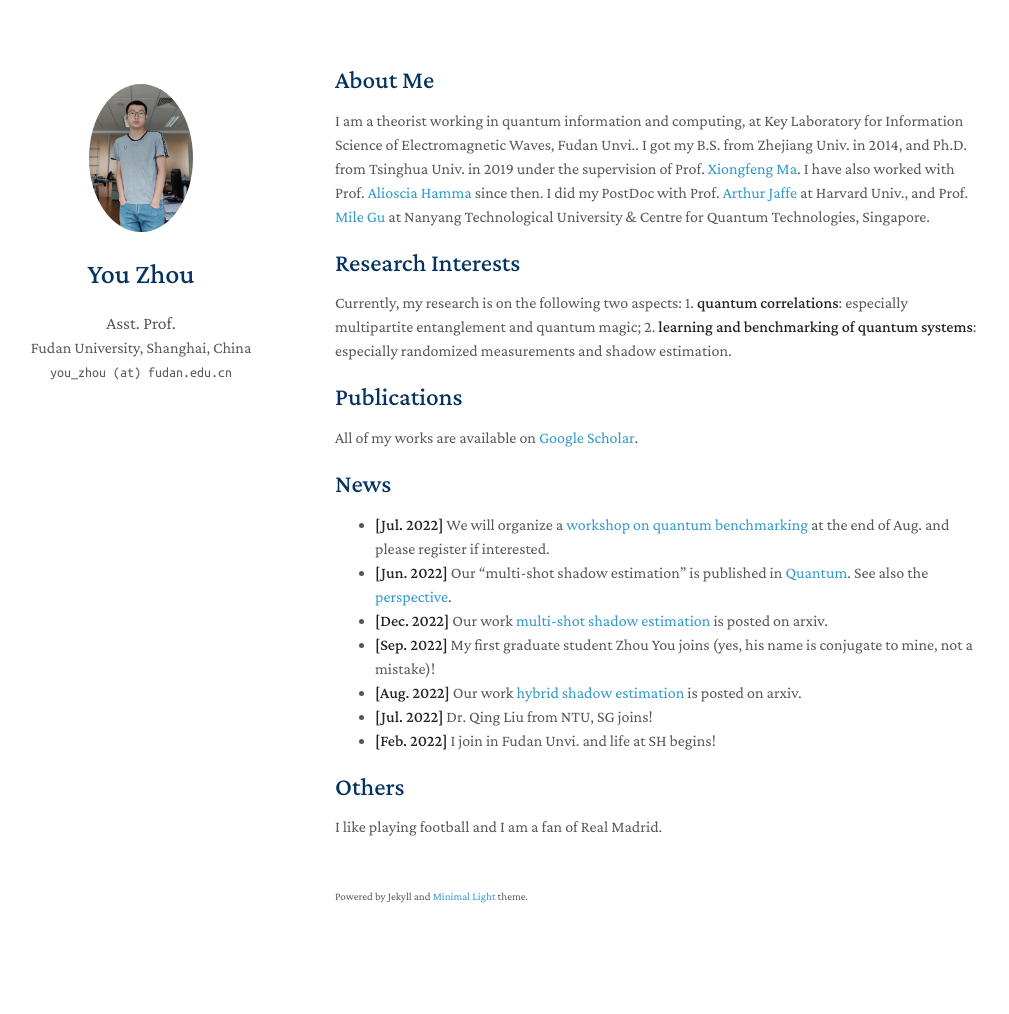
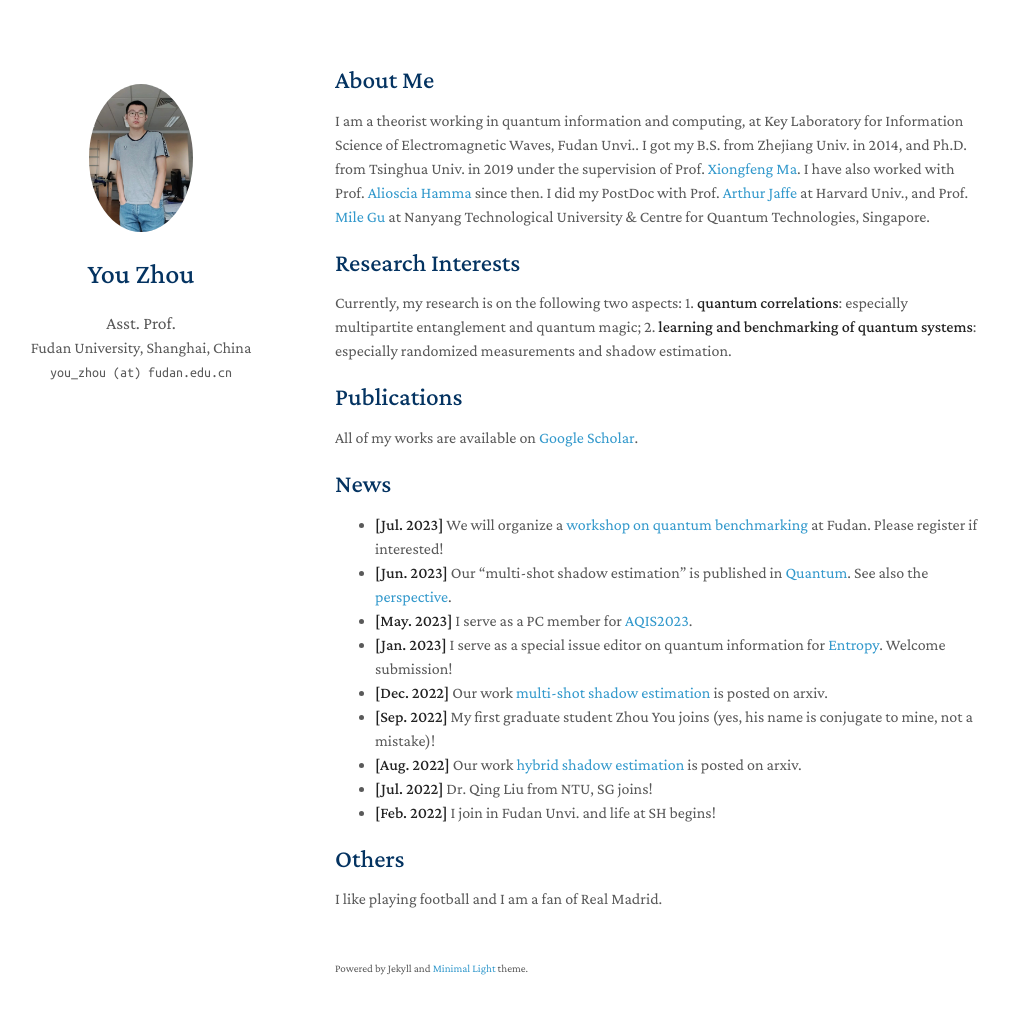
Before and after one commit to youzhoutravel/homepage1, a Jekyll site: the page built from index.md, in a window 1280 px wide and 1049 px high. Shown: the top 1014 px of the window, without its empty margins (135-1144 px from the left). Built offline with Jekyll 4.4.1, drawn with Linux system fonts in a browser that asks for light colours; nearby versions of some CDN libraries; a style sheet for code colours, icons or effects is not loaded; our own code applies the rules of GitHub Pages for plain Markdown files.

Commit message:
Update index.md

```diff
--- a/index.md
+++ b/index.md
@@ -14,8 +14,10 @@ Currently, my research is on the following two aspects: 1. **quantum correlation
 All of my works are available on [Google Scholar](https://scholar.google.com/citations?view_op=list_works&hl=en&hl=en&user=oQ_tbtYAAAAJ&sortby=pubdate).
 
 ## News
-- **[Jul. 2022]** We will organize a [workshop on quantum benchmarking](http://iwqcvv2023.top) at the end of Aug. and please register if interested.
-- **[Jun. 2022]** Our "multi-shot shadow estimation" is published in [Quantum](https://quantum-journal.org/papers/q-2023-06-29-1044/). See also the [perspective](https://quantum-journal.org/views/qv-2023-06-29-74/).
+- **[Jul. 2023]** We will organize a [workshop on quantum benchmarking](http://iwqcvv2023.top) at Fudan. Please register if interested!
+- **[Jun. 2023]** Our "multi-shot shadow estimation" is published in [Quantum](https://quantum-journal.org/papers/q-2023-06-29-1044/). See also the [perspective](https://quantum-journal.org/views/qv-2023-06-29-74/).
+- **[May. 2023]** I serve as a PC member for [AQIS2023](http://aqis-conf.org/2023/).
+- **[Jan. 2023]** I serve as a special issue editor on quantum information for [Entropy](https://www.mdpi.com/journal/entropy/special_issues/XL5MU6PRKV). Welcome submission!
 - **[Dec. 2022]** Our work [multi-shot shadow estimation](https://arxiv.org/abs/2212.11068.pdf) is posted on arxiv.
 - **[Sep. 2022]** My first graduate student Zhou You joins (yes, his name is conjugate to mine, not a mistake)!
 - **[Aug. 2022]** Our work [hybrid shadow estimation](https://arxiv.org/abs/2208.08416) is posted on arxiv.
```
